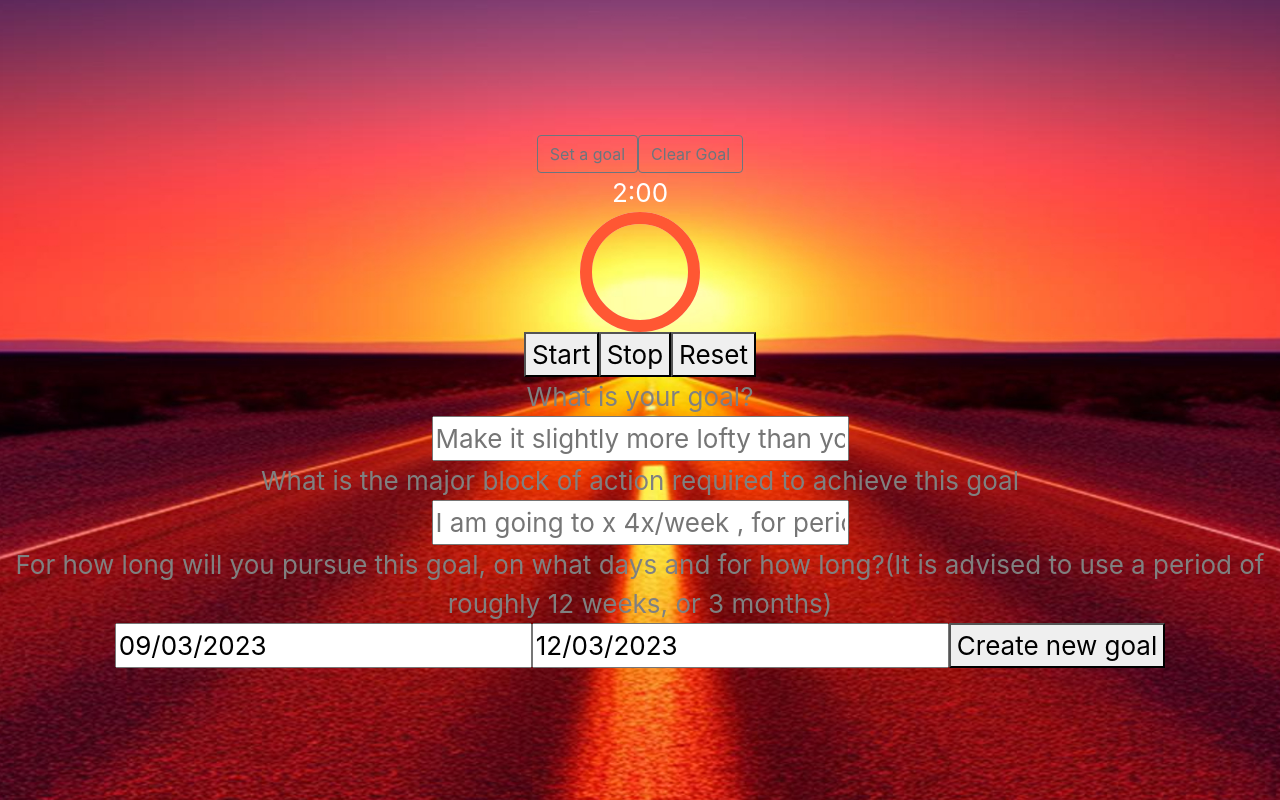
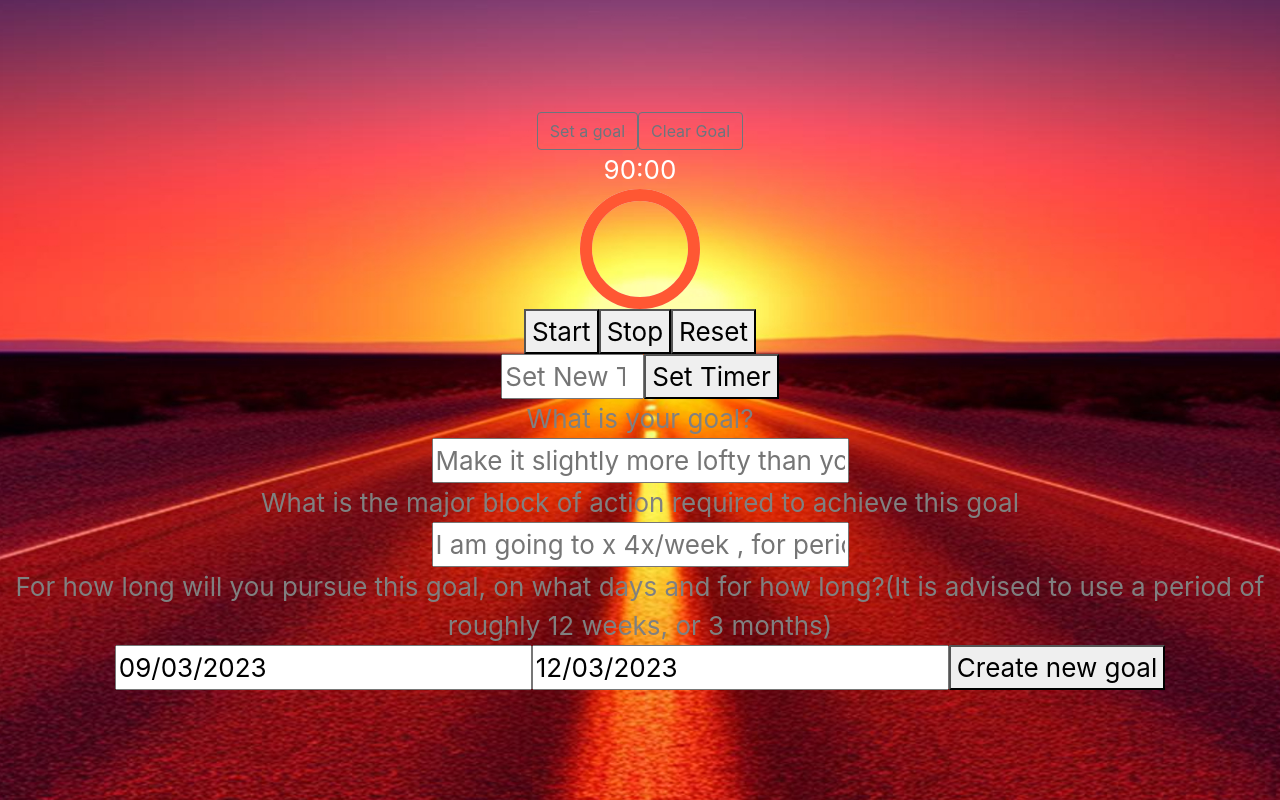
Before and after one commit to 2000mato/AH-Goals-Toolkit, a React (Create React App) app in the folder toolkit/: page / in a window 1280 px wide. Built offline with nearby package versions, Linux system fonts and the light colour scheme.

Commit message:
set timer funciton is not recognized

```diff
--- a/toolkit/src/Timer.js
+++ b/toolkit/src/Timer.js
@@ -5,9 +5,15 @@ import TimerContext from "./contexts/TimerContext"
 function Timer(props) {
 
     const {percentage, startTimer, pauseTimer,
-        resetTimer, minutes, seconds } = useContext(TimerContext);
+        resetTimer, minutes, seconds , setTimerLength } = useContext(TimerContext);
 
 
+
+        const handleSubmit = (e) => {
+            e.preventDefault(); // Prevent the default form submission behavior
+            // Do whatever you want here after the user hits Enter
+            // For instance, you might want to start the timer
+        };
 
     return (
         <div>
@@ -28,6 +34,17 @@ function Timer(props) {
                 <button onClick = {startTimer}>Start</button>
                 <button onClick = {pauseTimer}>Stop</button>
                 <button onClick = {resetTimer}>Reset</button>
+                <form onSubmit={handleSubmit}>
+    <input
+        type="number"
+        min="1"
+        max="120"
+        step="1"
+        onChange={(e) => setTimerLength(Number(e.target.value))}
+        placeholder="Set New Timer"
+    />
+    <button type="submit">Set Timer</button>
+</form>
             </div>
         </div>
     );
--- a/toolkit/src/contexts/GoalContext.js
+++ b/toolkit/src/contexts/GoalContext.js
@@ -1,5 +1,5 @@
 import React from 'react';
 
-const Context = React.createContext();
+const GoalContext = React.createContext();
 
-export default Context;
+export default GoalContext;
--- a/toolkit/src/contexts/TimerContextProvider.js
+++ b/toolkit/src/contexts/TimerContextProvider.js
@@ -4,8 +4,8 @@ import TimerContext from './TimerContext';
 
 const TimerContextProvider = ({children}) => {
 
-    const initialMinutes = 2;
-    const totalSeconds = initialMinutes * 60;
+    const [timerLength, setTimerLength] = useState(90); // 90 as initial value
+    const totalSeconds = timerLength * 60;
 
     const [secondsRemaining, setSecondsRemaining] = useState(totalSeconds);
     const [percentage, setPercentage] = useState(100);
@@ -52,7 +52,7 @@ const TimerContextProvider = ({children}) => {
         <TimerContext.Provider value={{    secondsRemaining, setSecondsRemaining,
             percentage, setPercentage,
             timerStatus, setTimerStatus,
-            startTimer, pauseTimer, resetTimer, minutes , seconds, initialMinutes, totalSeconds}}>
+            startTimer, pauseTimer, resetTimer, minutes , seconds, timerLength, totalSeconds}}>
             {children}
         </TimerContext.Provider>
     );
```
